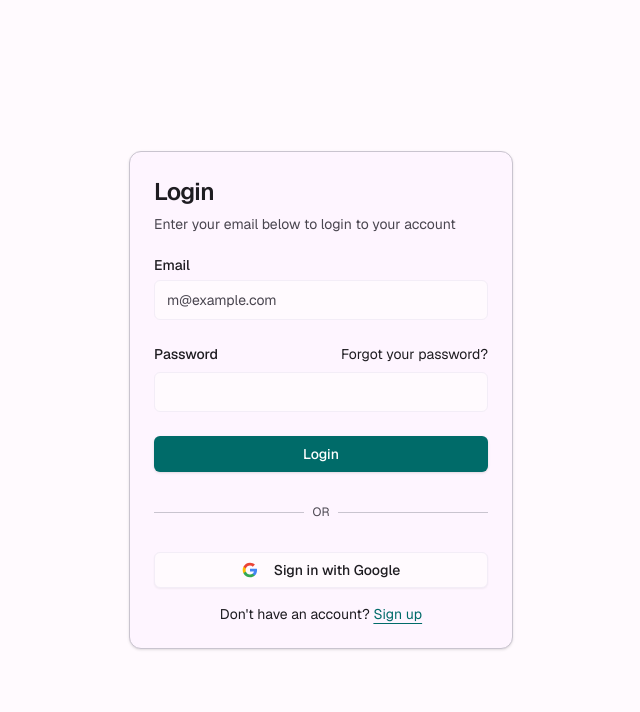
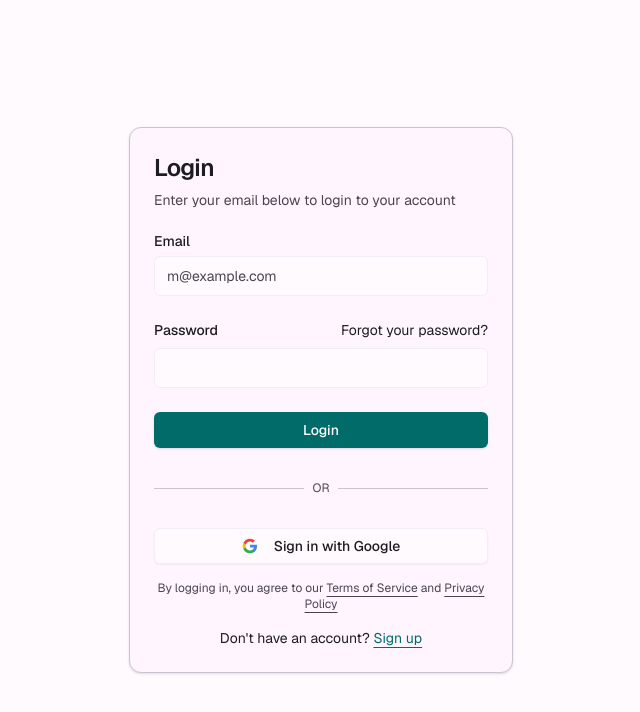
Before and after one commit to Piadopo-JK/inner-haven, a Next.js app: page /auth/login in a window 1280 px wide. Shown: the top 712 px of the page, without its empty margins (319-959 px from the left). Built offline with nearby package versions, Linux system fonts and the light colour scheme; no server answers.

Commit message:
fix: add auth guards in settings & auth pages
-fix blank page for students on counselor settings
-authenticated users seeing auth forms

```diff
--- a/app/auth/forgot-password/page.tsx
+++ b/app/auth/forgot-password/page.tsx
@@ -1,6 +1,14 @@
+import { redirect } from "next/navigation";
+
 import { ForgotPasswordForm } from "@/components/forgot-password-form";
+import { getSessionUser } from "@/lib/supabase/get-session-user";
 
-export default function Page() {
+export default async function Page() {
+  const sessionUser = await getSessionUser();
+  if (sessionUser) {
+    redirect("/dashboard");
+  }
+
   return (
     <div className="flex min-h-svh w-full items-center justify-center p-6 md:p-10">
       <div className="w-full max-w-sm">
--- a/app/settings/page.tsx
+++ b/app/settings/page.tsx
@@ -59,6 +59,13 @@ export default async function SettingsPage({
 
   const params = await searchParams;
   const activeCategory = (params.category || "profile") as "profile" | "schedule" | "integrations";
+
+  // counselor-only categories, redirect unauthorized students to their allowed settings.
+  const COUNSELOR_ONLY: string[] = ["schedule", "integrations"];
+  if (sessionUser.role === "student" && COUNSELOR_ONLY.includes(activeCategory)) {
+    redirect("/settings?category=profile");
+  }
+
   const showProfile = activeCategory === "profile" || !["schedule", "integrations"].includes(activeCategory);
 
   return (
--- a/components/login-form.tsx
+++ b/components/login-form.tsx
@@ -136,6 +136,16 @@ export function LoginForm({
                 Sign in with Google
               </Button>
             </div>
+            <p className="mt-4 text-center text-xs text-muted-foreground">
+              By logging in, you agree to our{" "}
+              <Link href="/terms" className="underline underline-offset-4" target="_blank">
+                Terms of Service
+              </Link>{" "}
+              and{" "}
+              <Link href="/privacy" className="underline underline-offset-4" target="_blank">
+                Privacy Policy
+              </Link>
+            </p>
             <div className="mt-4 text-center text-sm">
               Don&apos;t have an account?{" "}
               <Link
--- a/components/sign-up-form.tsx
+++ b/components/sign-up-form.tsx
@@ -13,6 +13,7 @@ import {
 import { Input } from "@/components/ui/input";
 import { Label } from "@/components/ui/label";
 import Link from "next/link";
+import { Checkbox } from "@/components/ui/checkbox";
 import { useRouter } from "next/navigation";
 import { useState } from "react";
 
@@ -23,6 +24,7 @@ export function SignUpForm({
   const [email, setEmail] = useState("");
   const [password, setPassword] = useState("");
   const [repeatPassword, setRepeatPassword] = useState("");
+  const [agreedToTerms, setAgreedToTerms] = useState(false);
   const [error, setError] = useState<string | null>(null);
   const [isLoading, setIsLoading] = useState(false);
   const router = useRouter();
@@ -112,7 +114,25 @@ export function SignUpForm({
                 />
               </div>
               {error && <p className="text-sm text-destructive">{error}</p>}
-              <Button type="submit" className="w-full" disabled={isLoading}>
+              <div className="flex items-start gap-2">
+                <Checkbox
+                  id="terms"
+                  checked={agreedToTerms}
+                  onCheckedChange={(v) => setAgreedToTerms(Boolean(v))}
+                  className="mt-1"
+                />
+                <Label htmlFor="terms" className="text-sm font-normal leading-relaxed">
+                  I agree to the{" "}
+                  <Link href="/terms" className="underline underline-offset-4 text-primary" target="_blank">
+                    Terms of Service
+                  </Link>{" "}
+                  and{" "}
+                  <Link href="/privacy" className="underline underline-offset-4 text-primary" target="_blank">
+                    Privacy Policy
+                  </Link>
+                </Label>
+              </div>
+              <Button type="submit" className="w-full" disabled={isLoading || !agreedToTerms}>
                 {isLoading ? "Creating an account..." : "Sign up"}
               </Button>
               <div className="relative my-2">
@@ -129,6 +149,7 @@ export function SignUpForm({
                 type="button"
                 variant="outline"
                 className="w-full"
+                disabled={!agreedToTerms}
                 onClick={handleGoogleSignUp}
               >
                 <svg className="mr-2 h-4 w-4" viewBox="0 0 24 24">
```
